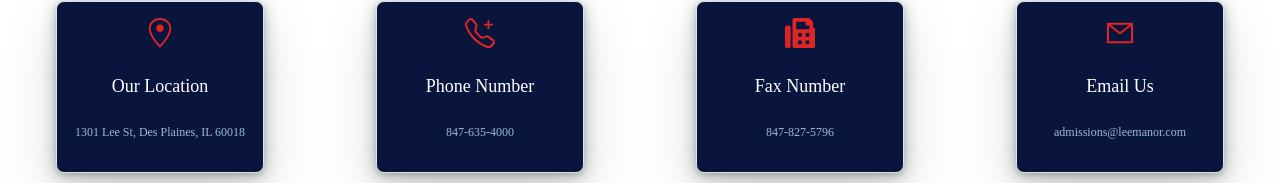
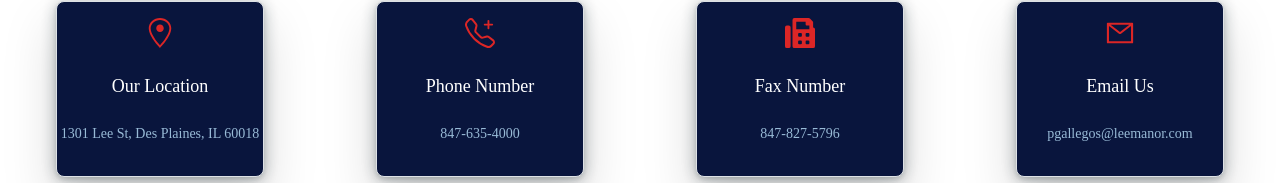
Before and after one commit to Jevus09/manor-website, a React (Create React App) app: page /contact-us in a window 1280 px wide. Shown: the part 617-800 px from the top of the page. Built offline with nearby package versions, Linux system fonts and the light colour scheme; no server answers.

Commit message:
updated contact email

```diff
--- a/src/Screens/ContactScreen.js
+++ b/src/Screens/ContactScreen.js
@@ -33,7 +33,7 @@ const data = [
         id: 4,
         icon: <AiOutlineMail />,
         title: 'Email Us',
-        description: 'admissions@leemanor.com',
+        description: 'pgallegos@leemanor.com',
     },
 ];
 
@@ -151,13 +151,13 @@ const ContactScreen = () => {
                     {data.map((item) => (
                         <div
                             key={item.id}
-                            className='text-center place-items-center py-3 border w-44  md:w-44 lg:w-52 bg-[#09153d] text-white drop-shadow-2xl rounded-lg animate__animated animate__fadeInUp' style={{ boxShadow: 'rgba(14, 30, 37, 0.12) 0px 2px 4px 0px, rgba(14, 30, 37, 0.32) 0px 2px 16px 0px' }}
+                            className='text-center place-items-center  py-3 border w-44  md:w-44 lg:w-52 bg-[#09153d] text-white drop-shadow-2xl rounded-lg animate__animated animate__fadeInUp' style={{ boxShadow: 'rgba(14, 30, 37, 0.12) 0px 2px 4px 0px, rgba(14, 30, 37, 0.32) 0px 2px 16px 0px' }}
                         >
                             <div className="flex items-center justify-center">
                                 <h3 className='text-red-600 text-3xl'>{item.icon}</h3>
                             </div>
                             <h3 className='py-3 text-lg hidden sm:block'>{item.title}</h3>
-                            <p className='text-center text-[#98bad6] text-xs flex-wrap'>{item.description}</p>
+                            <p className='text-center text-[#98bad6] text-sm flex-wrap'>{item.description}</p>
                         </div>
                     ))}
                 </div>
--- a/src/components/navbar/DropdownMenu.js
+++ b/src/components/navbar/DropdownMenu.js
@@ -40,7 +40,7 @@ const DropdownMenu = () => {
             <Nav.Link href='/contact-us' className='py-2'>CONTACT</Nav.Link>
             <a href='tel:+847-635-4000' className='no-underline bg-[#09153d] w-max text-white px-3 py-2 w-64 rounded-2xl'>(847)-635-4000</a>
             <div className='flex gap-5 justify-center pt-4'>
-                <a className='link link-hover bg-[#3073b7] rounded-full p-2' href='mailto:admissions@leemanor.com' rel="noopener noreferrer"  >
+                <a className='link link-hover bg-[#3073b7] rounded-full p-2' href='mailto:pgallegos@leemanor.com' rel="noopener noreferrer"  >
                   <AiOutlineMail className='text-white text-3xl' />
                 </a>
                 <a className='link link-hover bg-[#3073b7] text-white rounded-full p-2' href='https://www.facebook.com/LeeManorSNF' rel="noreferrer" target='_blank' >
--- a/src/components/navbar/TopNav.js
+++ b/src/components/navbar/TopNav.js
@@ -29,7 +29,7 @@ function HeaderNavbar() {
             </Navbar.Text>
             <div className='d-none d-sm-block '>
               <div className='grid grid-flow-col gap-2 max-[701px]:hidden'>
-                <a className='link link-hover text-white bg-[#3073b7] rounded-full p-2' href='mailto:admissions@leemanor.com' rel="noopener noreferrer"  >
+                <a className='link link-hover text-white bg-[#3073b7] rounded-full p-2' href='mailto:pgallegos@leemanor.com' rel="noopener noreferrer"  >
                   <AiOutlineMail className='text-lg  duration-200' />
                 </a>
                 <a className='link link-hover bg-[#3073b7] text-white rounded-full p-2' href='https://www.facebook.com/LeeManorSNF' rel="noreferrer" target='_blank' >
```
